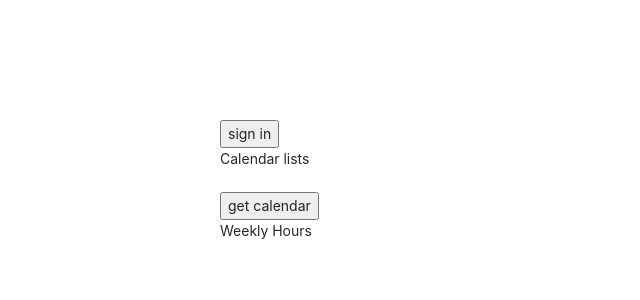
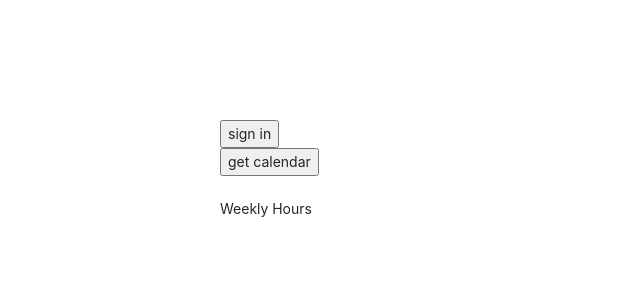
Before and after one commit to williamsk91/calendar-data, a Next.js app: page / in a window 1280 px wide. Shown: the top 300 px of the page, without its empty margins (0-640 px from the left). Built offline with nearby package versions, Linux system fonts and the light colour scheme.

Commit message:
feat: toggleable tags

```diff
--- a/component/CalendarList.tsx
+++ /dev/null
@@ -1,32 +0,0 @@
-import { Checkbox } from "antd";
-import { CheckboxValueType } from "antd/lib/checkbox/Group";
-
-export interface CalendarInfo {
-  id: string;
-  title: string;
-}
-
-interface Props {
-  calendars: CalendarInfo[];
-  selected: string[];
-  onChange: (checkedValue: string[]) => void;
-}
-
-export const CalendarList = (props: Props) => {
-  const { calendars, selected, onChange } = props;
-  const options = calendars.map((c) => ({
-    label: c.title,
-    value: c.id,
-  }));
-
-  return (
-    <div>
-      <div>Calendar lists</div>
-      <Checkbox.Group
-        options={options}
-        value={selected}
-        onChange={(newValue) => onChange(newValue as string[])}
-      />
-    </div>
-  );
-};
--- /dev/null
+++ b/component/CheckboxGroup.tsx
@@ -0,0 +1,28 @@
+import { Checkbox } from "antd";
+
+export interface DataInfo {
+  id: string;
+  title: string;
+}
+
+interface Props {
+  data: DataInfo[];
+  selected: string[];
+  onChange: (checkedValue: string[]) => void;
+}
+
+export const CheckboxGroup = (props: Props) => {
+  const { data, selected, onChange } = props;
+  const options = data.map((c) => ({
+    label: c.title,
+    value: c.id,
+  }));
+
+  return (
+    <Checkbox.Group
+      options={options}
+      value={selected}
+      onChange={(newValue) => onChange(newValue as string[])}
+    />
+  );
+};
--- a/component/Tag.tsx
+++ b/component/Tag.tsx
@@ -9,7 +9,7 @@ interface Props {
   tag: Tag;
 }
 
-export const Tag = (props: Props) => {
+export const TagTitle = (props: Props) => {
   const { tag } = props;
   return <ATag color={tag.color}>{tag.title}</ATag>;
 };
--- a/data/calendar.ts
+++ b/data/calendar.ts
@@ -1,6 +1,5 @@
 import { differenceInMinutes } from "date-fns";
 
-import { CalendarInfo } from "../component/CalendarList";
 import { Tag } from "../component/Tag";
 
 type GEvent = gapi.client.calendar.Event;
@@ -79,6 +78,11 @@ const extractTag = (event: GEvent): Tag | undefined => {
 
 // ------------------------- Processing -------------------------
 
+export interface CalendarInfo {
+  id: string;
+  title: string;
+}
+
 export const calendarListEntryToCalendar = (
   calendarListEntry: GCalendarListEntry
 ): CalendarInfo => {
--- a/pages/index.tsx
+++ b/pages/index.tsx
@@ -2,17 +2,18 @@ import Script from "next/script";
 import { useEffect, useState } from "react";
 import styled from "styled-components";
 
-import { CalendarInfo, CalendarList } from "../component/CalendarList";
+import { CheckboxGroup } from "../component/CheckboxGroup";
+import { Tag } from "../component/Tag";
 import { TagPercentageChart } from "../component/TagPercentageChart";
 import { WeekTotalChart } from "../component/WeekTotalChart";
 import {
+  CalendarInfo,
   TagPercentage,
   WeekTotal,
   calendarListEntryToCalendar,
   eventsToWeekTotal,
   getCalendarLists,
   getMultipleRangeEvents,
-  getRangeEvents,
   weekTotalToTagPercentage,
 } from "../data/calendar";
 import { getCurrentWeekRange } from "../data/date";
@@ -23,6 +24,9 @@ export default function Home() {
 
   const [calendarsInfo, setCalendarsInfo] = useState<CalendarInfo[]>([]);
   const [selectedCalendar, setSelectedCalendar] = useState<string[]>([]);
+
+  const [tagsInfo, setTagsInfo] = useState<Tag[]>([]);
+  const [selectedTags, setselectedTags] = useState<string[]>([]);
 
   // 1. Load the JavaScript client library.
   const initGapi = () => {
@@ -96,6 +100,10 @@ export default function Home() {
     const weekTotal = eventsToWeekTotal(events);
     setWeekTotal(weekTotal);
 
+    const tags = weekTotal.map((wt) => wt.tag);
+    setTagsInfo(tags);
+    setselectedTags(tags.map((t) => t.title));
+
     const tagPercentage = weekTotalToTagPercentage(weekTotal);
     setTagPercentage(tagPercentage);
   };
@@ -115,19 +123,27 @@ export default function Home() {
         )}
       </div>
 
-      <CalendarList
-        calendars={calendarsInfo}
+      <CheckboxGroup
+        data={calendarsInfo}
         selected={selectedCalendar}
-        onChange={(newValue) => {
-          setSelectedCalendar(newValue);
-        }}
+        onChange={setSelectedCalendar}
       />
 
       <button onClick={getCalendar}>get calendar</button>
       <br />
+      <CheckboxGroup
+        data={tagsInfo.map(({ title }) => ({ title, id: title }))}
+        selected={selectedTags}
+        onChange={setselectedTags}
+      />
+      <br />
       <Label>Weekly Hours</Label>
-      <WeekTotalChart data={weekTotal} />
-      <TagPercentageChart data={tagPercentage} />
+      <WeekTotalChart
+        data={weekTotal.filter((wt) => selectedTags.includes(wt.tag.title))}
+      />
+      <TagPercentageChart
+        data={tagPercentage.filter((wt) => selectedTags.includes(wt.tag.title))}
+      />
     </Layout>
   );
 }
```
